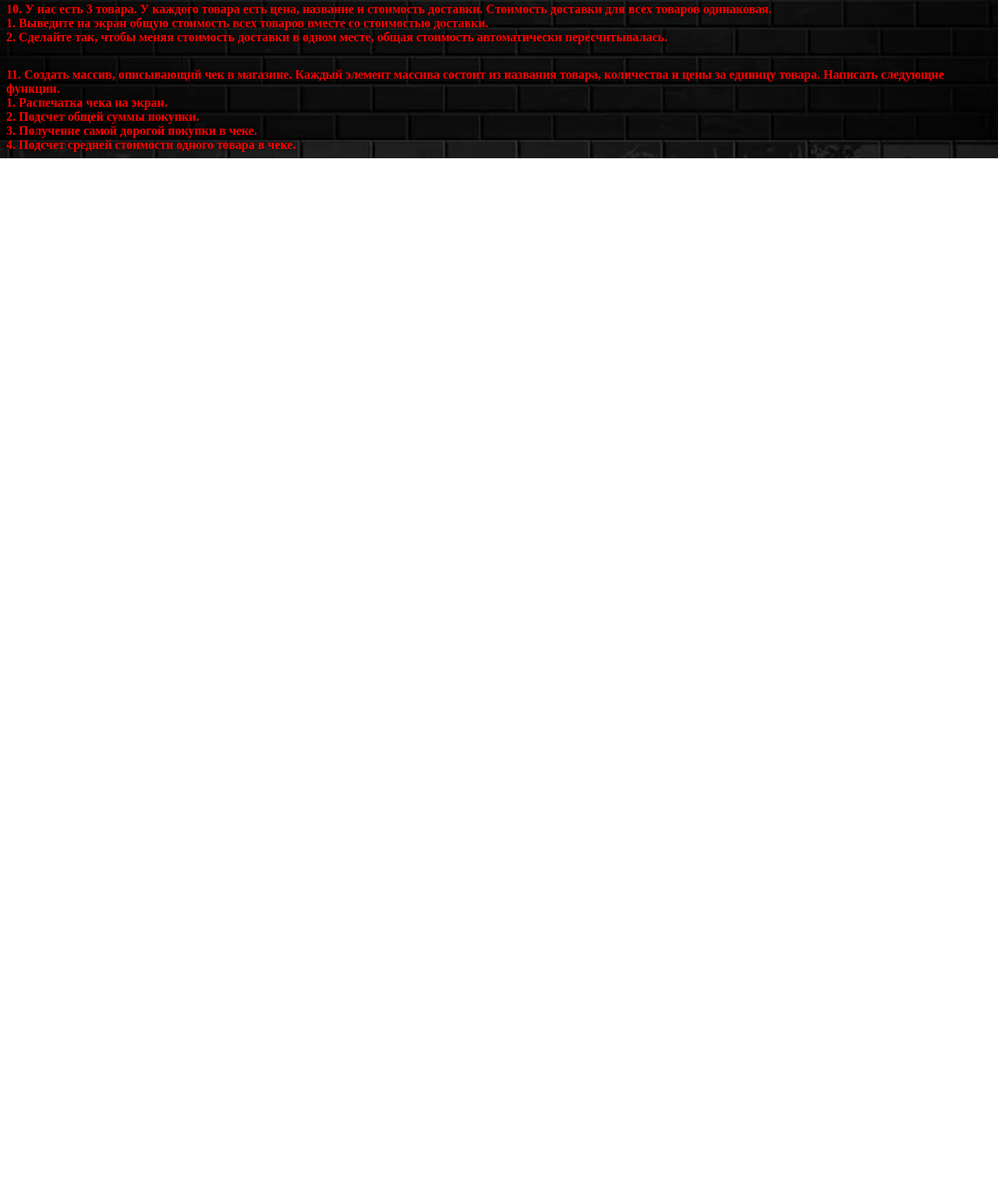
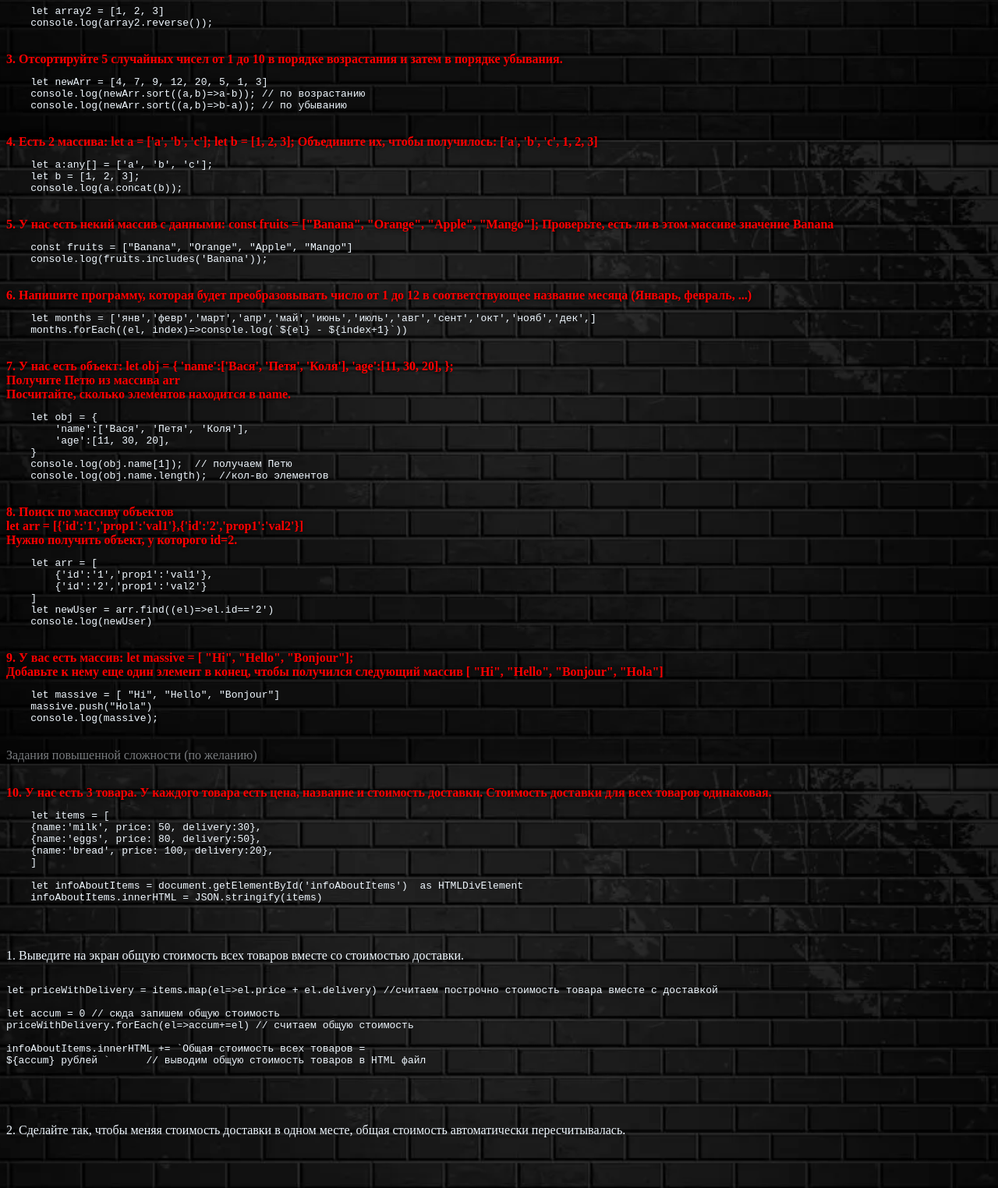
Before and after one commit to belkud/JavaScript, a website built with Vite: page JS_PZ_Modul_extra_task2.html in a window 1280 px wide. Shown: the part 620-2144 px from the top of the page at 78% size. Before the commit the page ends 823 px from the top, so only its background shows below. Built offline with nearby package versions, Linux system fonts and the light colour scheme.

Commit message:
task with items in delivery

```diff
--- a/JS_PZ_Modul_extra_task2.html
+++ b/JS_PZ_Modul_extra_task2.html
@@ -14,55 +14,110 @@
         ВВЕДЕНИЕ В ООП</h3>
 <!-- &#60; -->
 
+<div id="infoAboutItems"></div>
+
 
 <h4>1. У вас есть 5 чисел. Найдите наибольшее и наименьшее из них.</h4>
+<pre>
+первый способ
+    console.log(Math.max(...newArr));
+    console.log(Math.min(...newArr));
+
+второй способ
+    console.log(newArr.sort((a,b)=>a-b).pop());
+    console.log(newArr.sort((a,b)=>a-b).shift());
+</pre>
 
 
 <h4>2. Дан массив [1, 2, 3]. Сделайте из него массив [3, 2, 1] одной командой.</h4>
+<pre>
+    let array2 = [1, 2, 3]
+    console.log(array2.reverse());
+</pre>
+
 
 
 <h4>3. Отсортируйте 5 случайных чисел от 1 до 10 в порядке возрастания и затем в порядке убывания.</h4>
+<pre>
+    let newArr = [4, 7, 9, 12, 20, 5, 1, 3]
+    console.log(newArr.sort((a,b)=>a-b)); // по возрастанию
+    console.log(newArr.sort((a,b)=>b-a)); // по убыванию
+</pre>
+
 
 
 <h4> 4. Есть 2 массива:
 let a = ['a', 'b', 'c'];
 let b = [1, 2, 3];
+Объедините их, чтобы получилось: ['a', 'b', 'c', 1, 2, 3]</h4>
+<pre>
+    let a:any[] = ['a', 'b', 'c'];
+    let b = [1, 2, 3];
+    console.log(a.concat(b));
+</pre>
 
-Объедините их, чтобы получилось:
-['a', 'b', 'c', 1, 2, 3]</h4>
 
 
 <h4>5. У нас есть некий массив с данными:
-
 const fruits = ["Banana", "Orange", "Apple", "Mango"];
 Проверьте, есть ли в этом массиве значение Banana</h4>
+<pre>
+    const fruits = ["Banana", "Orange", "Apple", "Mango"]
+    console.log(fruits.includes('Banana'));
+</pre>
+
 
 
 <h4>6. Напишите программу, которая будет преобразовывать число от 1 до 12 в соответствующее название
 месяца (Январь, февраль, ...)</h4>
+
+<pre>
+    let months = ['янв','февр','март','апр','май','июнь','июль','авг','сент','окт','нояб','дек',]
+    months.forEach((el, index)=>console.log(`${el} - ${index+1}`))
+</pre>
+
 
 
 <h4>7. У нас есть объект:
 let obj = {
     'name':['Вася', 'Петя', 'Коля'],
     'age':[11, 30, 20],
-};
-Получите Петю из массива arr.
-
+};<br>
+Получите Петю из массива arr <br>
 Посчитайте, сколько элементов находится в name.</h4>
+<pre>
+    let obj = {
+        'name':['Вася', 'Петя', 'Коля'],
+        'age':[11, 30, 20],
+    }
+    console.log(obj.name[1]);  // получаем Петю
+    console.log(obj.name.length);  //кол-во элементов
+</pre>
 
 
-<h4>8. Поиск по массиву объектов
+<h4>8. Поиск по массиву объектов <br>
+let arr = [{'id':'1','prop1':'val1'},{'id':'2','prop1':'val2'}] <br>
+Нужно получить объект, у которого id=2.</h4>
+<pre>
+    let arr = [
+        {'id':'1','prop1':'val1'},
+        {'id':'2','prop1':'val2'}
+    ]
+    let newUser = arr.find((el)=>el.id=='2')
+    console.log(newUser)
+</pre>
 
-let arr = [{'id':'1','prop1':'val1'},{'id':'2','prop1':'val2'}]
-Этот набор данных формируется выборкой из базы данных. Нужно получить объект, у которого id=2.</h4>
+<h4>9. У вас есть массив:
+let massive = [ "Hi", "Hello", "Bonjour"]; <br>
+Добавьте к нему еще один элемент в конец, чтобы получился следующий массив
+[ "Hi", "Hello", "Bonjour", "Hola"]</h4>
+<pre>
+    let massive = [ "Hi", "Hello", "Bonjour"]
+    massive.push("Hola")
+    console.log(massive);
+</pre>
 
 
-<h4>9. У вас есть массив:
-var arr = [ "Hi", "Hello", "Bonjour"];
-
-Добавьте к нему еще один элемент в конец, чтобы получился следующий массив
-[ "Hi", "Hello", "Bonjour", "Hola"]</h4>
 <br>
 
 
@@ -71,9 +126,44 @@ var arr = [ "Hi", "Hello", "Bonjour"];
 
 
 <h4>10. У нас есть 3 товара. У каждого товара есть цена, название и стоимость доставки.
-Стоимость доставки для всех товаров одинаковая. <br>
-1. Выведите на экран общую стоимость всех товаров вместе со стоимостью доставки. <br>
-2. Сделайте так, чтобы меняя стоимость доставки в одном месте, общая стоимость автоматически пересчитывалась.</h4>
+Стоимость доставки для всех товаров одинаковая.</h4>
+<pre>
+    let items = [
+    {name:'milk', price: 50, delivery:30},
+    {name:'eggs', price: 80, delivery:50},
+    {name:'bread', price: 100, delivery:20},
+    ]
+
+    let infoAboutItems = document.getElementById('infoAboutItems')  as HTMLDivElement
+    infoAboutItems.innerHTML = JSON.stringify(items) <!--   +'<br>'   -->
+
+
+
+</pre>
+
+1. Выведите на экран общую стоимость всех товаров вместе со стоимостью доставки.
+<pre>
+
+let priceWithDelivery = items.map(el=>el.price + el.delivery) //считаем построчно стоимость товара вместе с доставкой
+
+let accum = 0 // сюда запишем общую стоимость
+priceWithDelivery.forEach(el=>accum+=el) // считаем общую стоимость
+
+infoAboutItems.innerHTML += `Общая стоимость всех товаров =
+${accum} рублей `      // выводим общую стоимость товаров в HTML файл
+
+
+
+
+</pre>
+
+
+2. Сделайте так, чтобы меняя стоимость доставки в одном месте, общая стоимость автоматически пересчитывалась.
+<pre>
+
+
+</pre>
+
 
 
 
--- a/src/main.ts
+++ b/src/main.ts
@@ -1342,11 +1342,11 @@ array.copyWithin
 //! 1. У вас есть 5 чисел. Найдите наибольшее и наименьшее из них.
 let newArr = [4, 7, 9, 12, 20, 5, 1, 3]
 
-//? первый способ решения
+// первый способ решения
 console.log(Math.max(...newArr));
 console.log(Math.min(...newArr));
 
-//? второй способ решения
+// второй способ решения
 console.log(newArr.sort((a,b)=>a-b).pop());
 console.log(newArr.sort((a,b)=>a-b).shift());
 
@@ -1409,7 +1409,7 @@ console.log(newUser)
 //! 9. У вас есть массив: var arr = [ "Hi", "Hello", "Bonjour"]; Добавьте к нему еще один
 //! элемент в конец, чтобы получился следующий массив [ "Hi", "Hello", "Bonjour", "Hola"]
 
-var testArray = [ "Hi", "Hello", "Bonjour"]
+let testArray = [ "Hi", "Hello", "Bonjour"]
 testArray.push("Hola")
 console.log(testArray);
 
@@ -1419,13 +1419,19 @@ console.log(testArray);
 //! Стоимость доставки для всех товаров одинаковая.
 
 let items = [
-    {name:'milk', price: 50, delivery:30},
-    {name:'eggs', price: 80, delivery:50},
-    {name:'bread', price: 100, delivery:20},
+    {name:'Milk', price: 50, delivery:30},
+    {name:'Eggs', price: 80, delivery:50},
+    {name:'Bread', price: 100, delivery:20},
 ]
 
 let infoAboutItems = document.getElementById('infoAboutItems')  as HTMLDivElement
-infoAboutItems.innerHTML = JSON.stringify(items) + '<br>'
+// items.forEach(el=>infoAboutItems.innerHTML+=JSON.stringify(el) + '<br>')
+
+
+items.forEach(el=>infoAboutItems.innerHTML+=`${el.name}` + '<br>')
+
+
+
 
 //! 1. Выведите на экран общую стоимость всех товаров вместе со стоимостью доставки.
 
@@ -1434,22 +1440,22 @@ infoAboutItems.innerHTML = JSON.stringify(items) + '<br>'
 // infoAboutItems.innerHTML += priceWithDelivery + ' рублей общая стоимость всех товаров'
 
 let priceWithDelivery = items.map(el=>el.price + el.delivery) //считаем стоимость товара + доставку по строкам
-
-let accum = 0
+let accum = 0 // сюда записываем общую стоимость
 priceWithDelivery.forEach(el=>accum+=el) // считаем общую стоимость
-infoAboutItems.innerHTML += accum + ' рублей общая стоимость всех товаров' + '<br>'
+infoAboutItems.innerHTML += `<br> Общая стоимость всех товаров =
+${accum} рублей ` + '<br>' + '<br>' // выводим общую стоимость товаров
 
 
 
 //! 2. Сделайте так, чтобы меняя стоимость доставки в одном месте, общая стоимость автоматически пересчитывалась.
 
-let Delivery = items.map(el=>el.delivery) // достаем данные о доставке (её стоимость)
-let maxDelivery =Math.max(...Delivery) // находим максимальную цену доставки
+let Delivery = items.map(el=>el.delivery) // достаем стоимость каждой доставки
+let maxDelivery =Math.max(...Delivery) // находим доставку с максимальной стоимостью
 
-
-let accum2 = 0
-items.map(el=>accum2 += el.price + maxDelivery)
-infoAboutItems.innerHTML += accum2 + ' рублей общая стоимость всех товаров в пересчетё с новой доставкой' + '<br>' + '<br>' + '<br>'
+let accum2 = 0 // сюда записываем общую стоимость с макс доставкой
+items.map(el=>accum2 += el.price + maxDelivery) //
+infoAboutItems.innerHTML += `Общая стоимость всех товаров в пересчетё с новой доставкой =
+${accum2} рублей` + '<br>' + '<br>' // выводим общую стоимость товаров с макс доставкой
 
 
 
--- a/src/style.css
+++ b/src/style.css
@@ -66,7 +66,7 @@ a {
 
 
 #infoAboutItems {
-  background-color: rgb(226, 222, 222, .8);
+  background-color: rgb(226, 222, 222, .2);
   color: red;
   padding: 20px;
   margin: 10px;
```
Also changed, not shown: index.html (+1 -1 lines).
